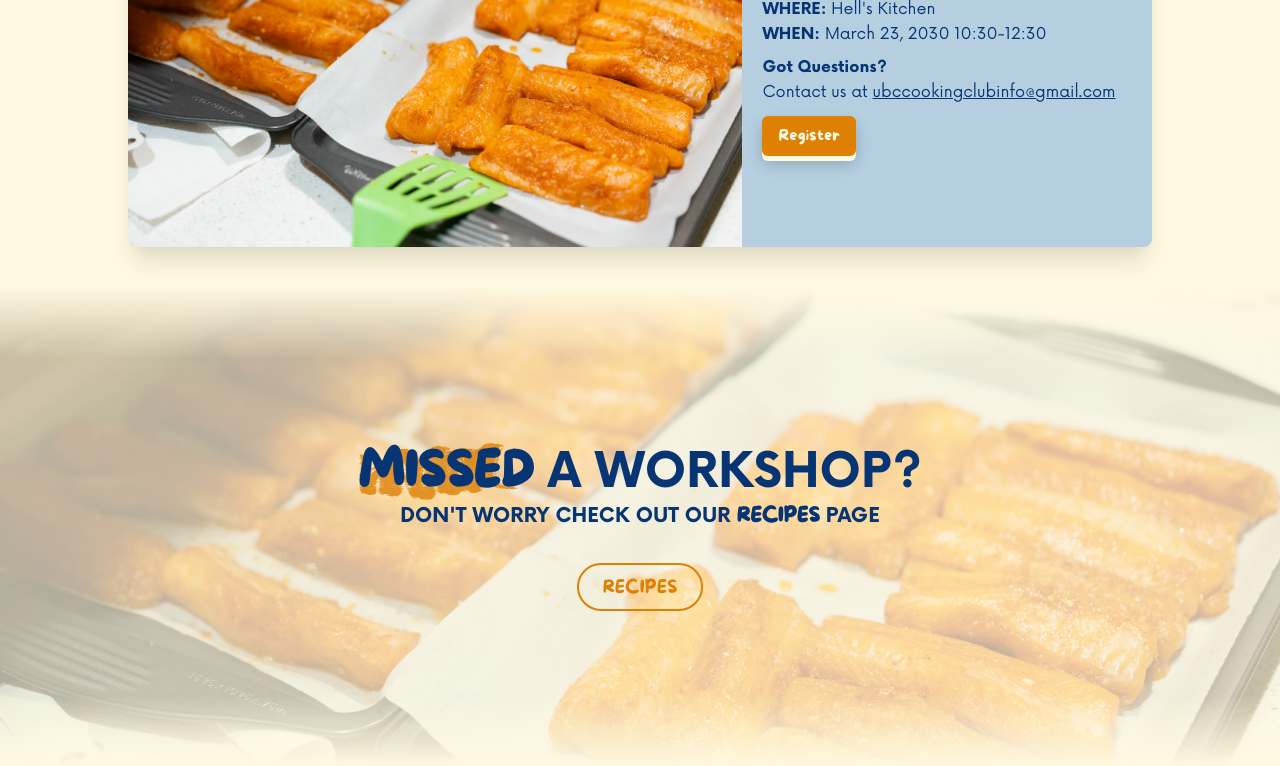
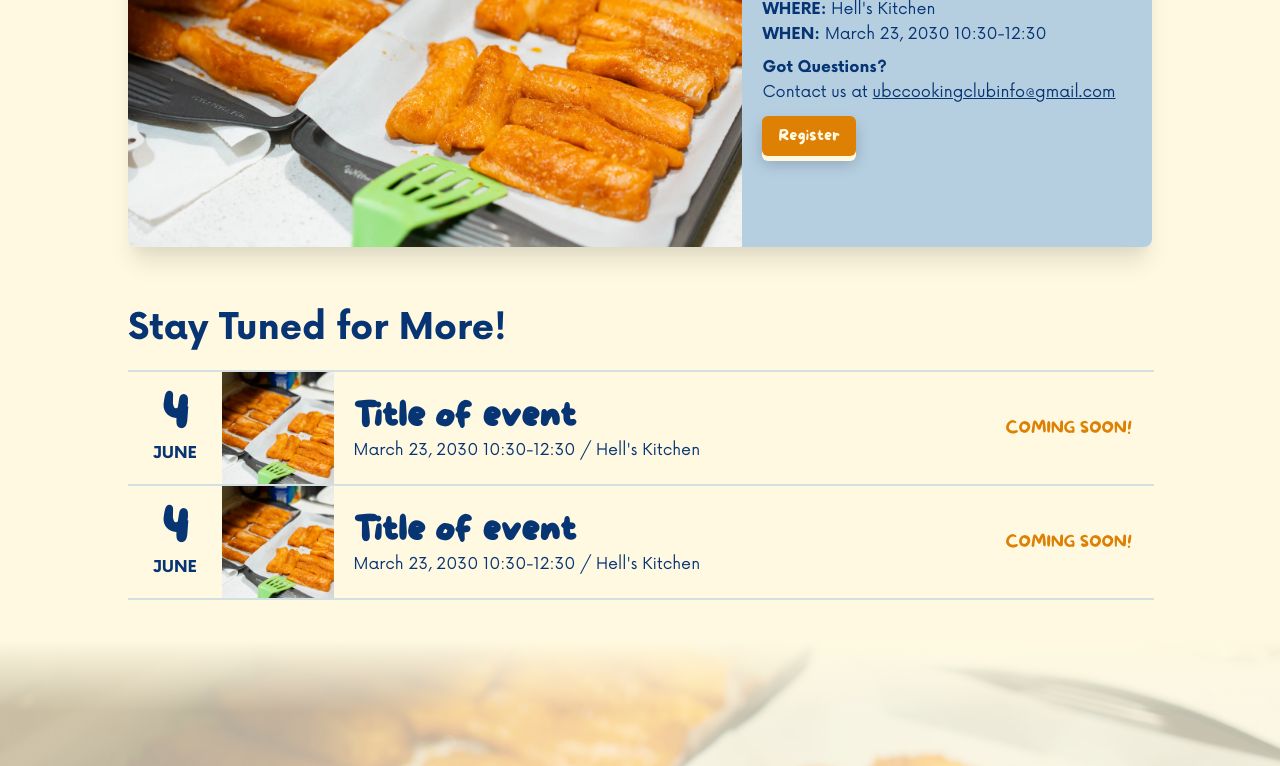
Before and after one commit to ubc-cooking/cooking-club-ubc, a Next.js app: page / in a window 1280 px wide. Shown: the part 1125-1891 px from the top of the page. Built offline with nearby package versions, Linux system fonts and the light colour scheme.

Commit message:
feat: add upcoming events section

```diff
--- a/src/app/page.tsx
+++ b/src/app/page.tsx
@@ -2,12 +2,14 @@ import FAQ from "@/components/home/FAQ";
 import Workshop from "@/components/home/Workshop";
 import Event from "@/components/home/Event";
 import { Box } from "@chakra-ui/react";
+import UpcomingEvent from "@/components/home/Upcoming";
 
 export default function Home() {
   return (
     <Box>
       <Box width={"100%"} height={"100vh"} />
       <Event />
+      <UpcomingEvent />
       <Workshop />
       <FAQ />
     </Box>
--- a/src/components/home/Event.tsx
+++ b/src/components/home/Event.tsx
@@ -69,9 +69,11 @@ export default function Event() {
             textAlign={"center"}
             w={28}
             bg={"rgba(163, 197, 225, 50%)"}
-            p={5}
+            p={3}
           >
-            <Heading fontStyle={"regular"}>{event.date}</Heading>
+            <Heading fontStyle={"regular"} fontSize={"5xl"}>
+              {event.date}
+            </Heading>
             <Text fontWeight={"bold"}>{event.month}</Text>
           </Box>
         </Box>
--- /dev/null
+++ b/src/components/home/Upcoming.tsx
@@ -0,0 +1,84 @@
+import { Box, Divider, Heading, Text, Flex } from "@chakra-ui/react";
+import Image from "../Image";
+
+const events = [
+  {
+    title: "Title of event",
+    imagePath: "/home/workshop.webp",
+    date: "4",
+    month: "JUNE",
+    location: "Hell's Kitchen",
+    time: "March 23, 2030 10:30-12:30",
+    description:
+      "Lorem ipsum dolor sit amet, consectetur adipiscing elit, sed do eiusmod tempor incididunt ut labore et dolore magna aliqua.",
+    registerLink: "",
+  },
+  {
+    title: "Title of event",
+    imagePath: "/home/workshop.webp",
+    date: "4",
+    month: "JUNE",
+    location: "Hell's Kitchen",
+    time: "March 23, 2030 10:30-12:30",
+    description:
+      "Lorem ipsum dolor sit amet, consectetur adipiscing elit, sed do eiusmod tempor incididunt ut labore et dolore magna aliqua.",
+    registerLink: "",
+  },
+];
+
+export default function UpcomingEvent() {
+  return (
+    <Box mx={{ base: "5%", md: "10%" }} mb={10}>
+      <Heading fontFamily={"body"} py={5}>
+        Stay Tuned for More!
+      </Heading>
+      {events.map((event, idx) => {
+        return (
+          <Box key={idx}>
+            <Divider
+              orientation="horizontal"
+              border={"1px"}
+              borderColor={"accent"}
+            />
+            <Flex>
+              <Box aspectRatio={1} textAlign={"center"} w={28} p={3}>
+                <Heading fontStyle={"regular"} fontSize={"5xl"}>
+                  {event.date}
+                </Heading>
+                <Text fontWeight={"bold"}>{event.month}</Text>
+              </Box>
+              <Image
+                src={event.imagePath}
+                alt="event"
+                width={1000}
+                height={1000}
+                w={28}
+                h={28}
+                objectFit={"cover"}
+              />
+              <Flex
+                justifyContent={"space-between"}
+                alignItems={"center"}
+                w={"100%"}
+                px={5}
+              >
+                <Box>
+                  <Heading fontStyle={"regular"} fontSize={"4xl"}>
+                    {event.title}
+                  </Heading>
+                  <Text>
+                    {event.time} / {event.location}
+                  </Text>
+                </Box>
+                <Text color={"secondary"} fontFamily={"heading"}>
+                  COMING SOON!
+                </Text>
+              </Flex>
+            </Flex>
+          </Box>
+        );
+      })}
+      <Divider orientation="horizontal" border={"1px"} borderColor={"accent"} />
+    </Box>
+  );
+}
```
